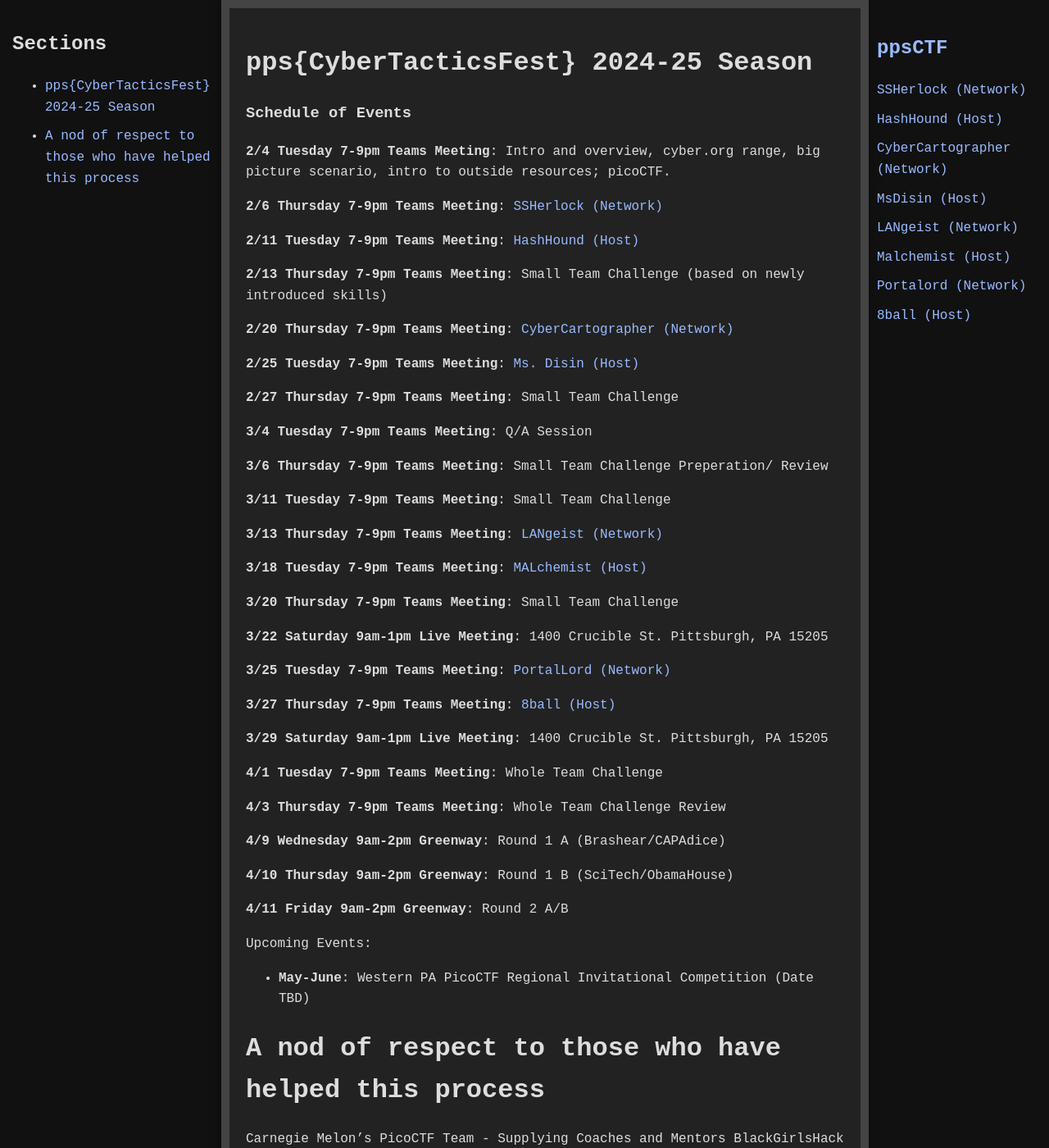
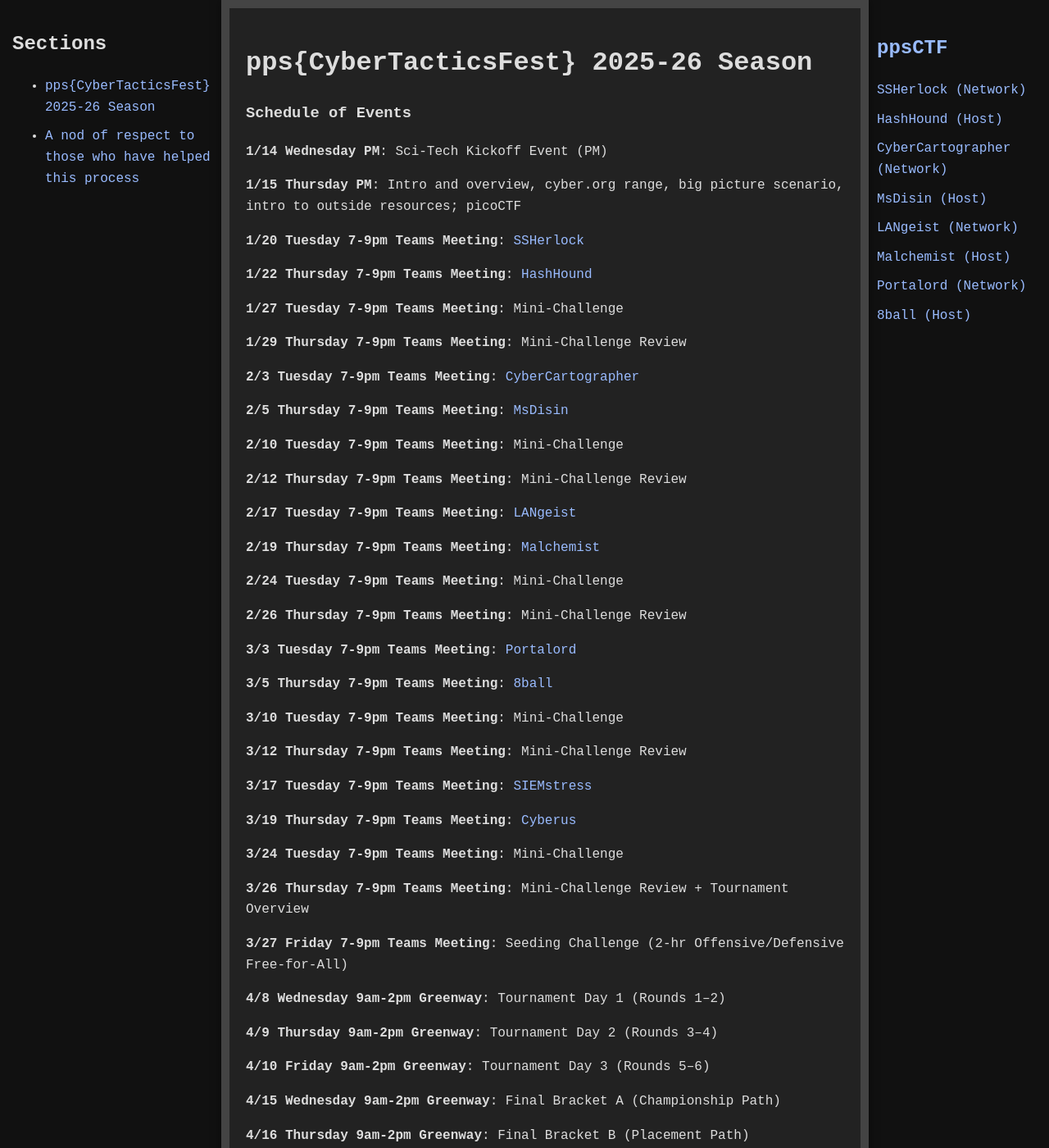
Before and after one commit to jboyce1/ppsCTF, a Jekyll site: the page built from index.md, in a window 1280 px wide and 1400 px high. Shown: the whole window at 82% size. Built offline with Jekyll 4.4.1, drawn with Linux system fonts in a browser that asks for light colours; some of the changed text lies outside the part shown.

Commit message:
Update index.md

```diff
--- a/index.md
+++ b/index.md
@@ -3,53 +3,67 @@ layout: default
 title: Home
 ---
 
-# pps{CyberTacticsFest} 2024-25 Season
+# pps{CyberTacticsFest} 2025-26 Season
 
 ### Schedule of Events
 
-**2/4 Tuesday 7-9pm Teams Meeting**: Intro and overview, cyber.org range, big picture scenario, intro to outside resources; picoCTF.
+**1/14 Wednesday PM**: Sci-Tech Kickoff Event (PM)
 
-**2/6 Thursday 7-9pm Teams Meeting**: [SSHerlock (Network)](./classes/SSHerlock/SSHerlock)
+**1/15 Thursday PM**: Intro and overview, cyber.org range, big picture scenario, intro to outside resources; picoCTF
 
-**2/11 Tuesday 7-9pm Teams Meeting**: [HashHound (Host)](./classes/HashHound/HashHound)
+**1/20 Tuesday 7-9pm Teams Meeting**: [SSHerlock](./classes/SSHerlock/SSHerlock)
 
-**2/13 Thursday 7-9pm Teams Meeting**: Small Team Challenge (based on newly introduced skills)
+**1/22 Thursday 7-9pm Teams Meeting**: [HashHound](./classes/HashHound/HashHound)
 
-**2/20 Thursday 7-9pm Teams Meeting**: [CyberCartographer (Network)](./classes/CyberCartographer/CyberCartographer)
+**1/27 Tuesday 7-9pm Teams Meeting**: Mini-Challenge
 
-**2/25 Tuesday 7-9pm Teams Meeting**: [Ms. Disin (Host)](./classes//MsDisin/MsDisin)
+**1/29 Thursday 7-9pm Teams Meeting**: Mini-Challenge Review
 
-**2/27 Thursday 7-9pm Teams Meeting**: Small Team Challenge
+**2/3 Tuesday 7-9pm Teams Meeting**: [CyberCartographer](./classes/CyberCartographer/CyberCartographer)
 
-**3/4 Tuesday 7-9pm Teams Meeting**:   Q/A Session
+**2/5 Thursday 7-9pm Teams Meeting**: [MsDisin](./classes/MsDisin/MsDisin)
 
-**3/6 Thursday 7-9pm Teams Meeting**: Small Team Challenge Preperation/ Review
+**2/10 Tuesday 7-9pm Teams Meeting**: Mini-Challenge
 
-**3/11 Tuesday 7-9pm Teams Meeting**: Small Team Challenge
+**2/12 Thursday 7-9pm Teams Meeting**: Mini-Challenge Review
 
-**3/13 Thursday 7-9pm Teams Meeting**: [LANgeist (Network)](./classes/LANgeist/LANgeist)
+**2/17 Tuesday 7-9pm Teams Meeting**: [LANgeist](./classes/LANgeist/LANgeist)
 
-**3/18 Tuesday 7-9pm Teams Meeting**: [MALchemist (Host)](./classes/MALchemist/MALchemist)
+**2/19 Thursday 7-9pm Teams Meeting**: [Malchemist](./classes/Malchemist/Malchemist)
 
-**3/20 Thursday 7-9pm Teams Meeting**: Small Team Challenge
+**2/24 Tuesday 7-9pm Teams Meeting**: Mini-Challenge
 
-**3/22 Saturday 9am-1pm Live Meeting**: 1400 Crucible St. Pittsburgh, PA 15205
+**2/26 Thursday 7-9pm Teams Meeting**: Mini-Challenge Review
 
-**3/25 Tuesday 7-9pm Teams Meeting**: [PortalLord (Network)](./classes/PortalLord/Portalord)
+**3/3 Tuesday 7-9pm Teams Meeting**: [Portalord](./classes/Portalord/Portalord)
 
-**3/27 Thursday 7-9pm Teams Meeting**:  [8ball (Host)](./classes/8ball/8ball)
+**3/5 Thursday 7-9pm Teams Meeting**: [8ball](./classes/8ball/8ball)
 
-**3/29 Saturday 9am-1pm Live Meeting**: 1400 Crucible St. Pittsburgh, PA 15205
+**3/10 Tuesday 7-9pm Teams Meeting**: Mini-Challenge
 
-**4/1 Tuesday 7-9pm Teams Meeting**: Whole Team Challenge
+**3/12 Thursday 7-9pm Teams Meeting**: Mini-Challenge Review
 
-**4/3 Thursday 7-9pm Teams Meeting**: Whole Team Challenge Review
+**3/17 Tuesday 7-9pm Teams Meeting**: [SIEMstress](./classes/SIEMstress/SIEMstress)
 
-**4/9 Wednesday 9am-2pm Greenway**: Round 1 A (Brashear/CAPAdice)
+**3/19 Thursday 7-9pm Teams Meeting**: [Cyberus](./classes/Cyberus/Cyberus)
 
-**4/10 Thursday 9am-2pm Greenway**: Round 1 B (SciTech/ObamaHouse)
+**3/24 Tuesday 7-9pm Teams Meeting**: Mini-Challenge
 
-**4/11 Friday 9am-2pm Greenway**: Round 2 A/B
+**3/26 Thursday 7-9pm Teams Meeting**: Mini-Challenge Review + Tournament Overview
+
+**3/27 Friday 7-9pm Teams Meeting**: Seeding Challenge (2-hr Offensive/Defensive Free-for-All)
+
+**4/8 Wednesday 9am-2pm Greenway**: Tournament Day 1 (Rounds 1–2)
+
+**4/9 Thursday 9am-2pm Greenway**: Tournament Day 2 (Rounds 3–4)
+
+**4/10 Friday 9am-2pm Greenway**: Tournament Day 3 (Rounds 5–6)
+
+**4/15 Wednesday 9am-2pm Greenway**: Final Bracket A (Championship Path)
+
+**4/16 Thursday 9am-2pm Greenway**: Final Bracket B (Placement Path)
+
+**4/17 Friday 9am-2pm Greenway**: Finals & Awards Ceremony
 
 Upcoming Events:
 - **May-June**: Western PA PicoCTF Regional Invitational Competition (Date TBD)
```
